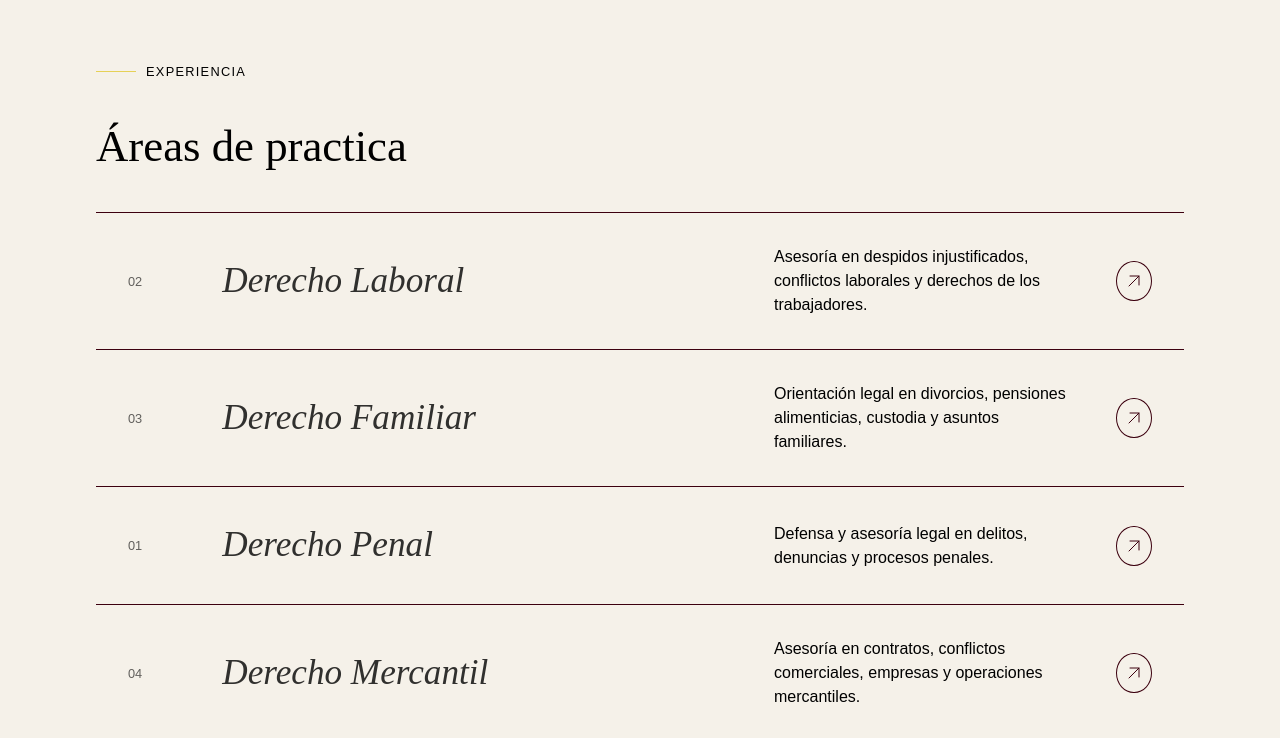
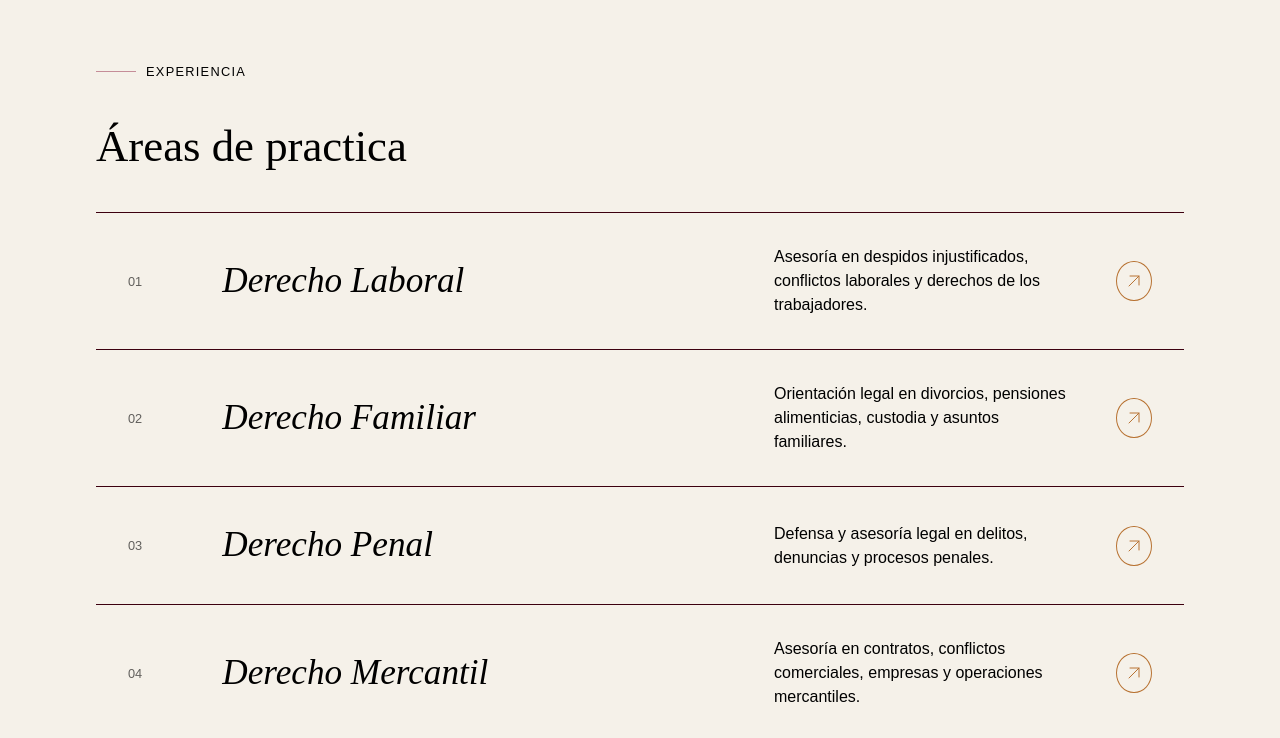
Before and after one commit to Towii-1/Despacho, a plain HTML site: page index.html in a window 1280 px wide. Shown: the part 802-1540 px from the top of the page. Drawn offline with Linux system fonts and the light colour scheme.

Commit message:
Se agrego bordes a cada lado superior e inferior de la lista de ar4eas y se mejoró el color del botón.

```diff
--- a/assets/styles/styles.css
+++ b/assets/styles/styles.css
@@ -202,7 +202,7 @@ body {
   display: inline-block;
   width: 40px;
   height: 1px;
-  background-color: var(--tertiary-color);
+  background-color: #c58d98;
 }
 
 .legal-areas__item {
@@ -214,6 +214,10 @@ body {
     align-items: center;
     transform: translateY(1);
     padding: 2rem 2rem;
+
+    &:last-child {
+        border-bottom: 1px solid var(--primary-color);
+    }
 }
 
 .legal-areas__heading {
@@ -232,40 +236,40 @@ body {
   font-family: var(--font-title);
   font-size: clamp(1.5rem, 2.8vw, 2.2rem);
   font-weight: 500;
-  opacity: 0.8;
   transform: translate(1);
   font-style: italic;
   transition: all .3s ease-in-out;
 }
 
 .legal-areas__item:hover .legal-areas__subtitle {
-  transform: translate(5px);
+  transform: translate(6px);
 }
 
 .legal-areas__description {
   display: flex;
   align-items: center;
   gap: 3rem;
-  size: 1rem;
+  font-size: clamp(1rem, 1vw , 1.125rem);
   width: 60%;
+  justify-content: space-between;
 }
 
 .legal-areas__icon {
   display: flex;
   justify-content: center;
   align-items: center;
-  color: var(--primary-color);
+  color: #b87333;
   border-radius: 100%;
   padding: .3rem;
   width: 40px;
   height: 40px;
   stroke-width: 1;
-  border: 1px solid var(--primary-color);
+  border: 1px solid #b87333;
   transition: all .3s ease-in-out;
 }
 
 .legal-areas__item:hover .legal-areas__icon {
-  background-color: var(--primary-color);
+  background-color: #b87333;
   color: white;
 }
 
--- a/index.html
+++ b/index.html
@@ -69,7 +69,7 @@
         <div class="legal-areas__list">
           <a href="servicios.html#laboral" class="legal-areas__item">
             <div class="legal-areas__heading">
-              <p class="legal-areas__num">02</p>
+              <p class="legal-areas__num">01</p>
               <h3 class="legal-areas__subtitle">Derecho Laboral</h3>
             </div>
             <p class="legal-areas__description">
@@ -79,7 +79,7 @@
           </a>
           <a href="servicios.html#familiar" class="legal-areas__item">
             <div class="legal-areas__heading">
-              <p class="legal-areas__num">03</p>
+              <p class="legal-areas__num">02</p>
               <h3 class="legal-areas__subtitle">Derecho Familiar</h3>
             </div>
             <p class="legal-areas__description">
@@ -89,7 +89,7 @@
           </a>
           <a href="servicios.html#penal" class="legal-areas__item">
             <div class="legal-areas__heading">
-              <p class="legal-areas__num">01</p>
+              <p class="legal-areas__num">03</p>
               <h3 class="legal-areas__subtitle">Derecho Penal</h3>
             </div>
             <p class="legal-areas__description">
```
Lines whose indentation alone changed are shown as unchanged.
